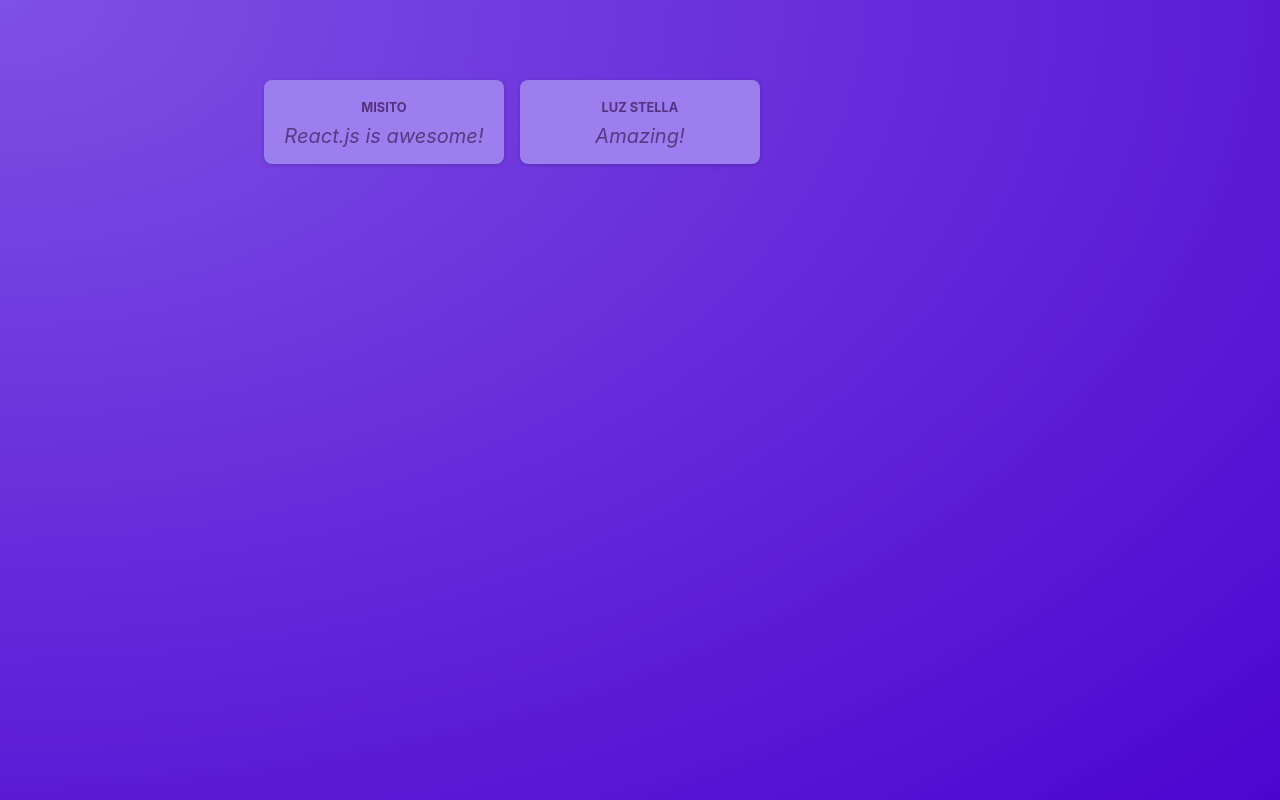
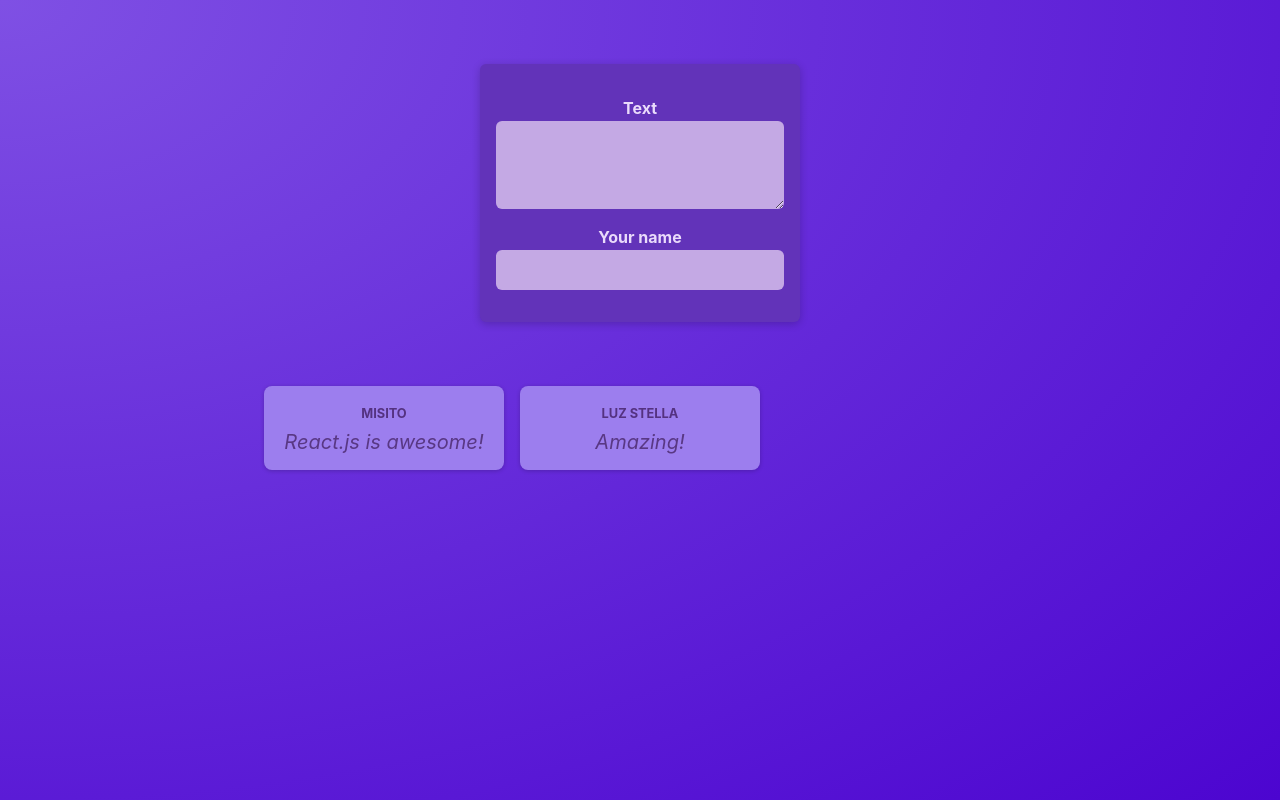
Before and after one commit to lssotog/react-poster-app, a React (Vite) app: page / in a window 1280 px wide. Built offline with nearby package versions, Linux system fonts and the light colour scheme.

Commit message:
NewPost component - modal

```diff
--- /dev/null
+++ b/src/components/NewPost.jsx
@@ -0,0 +1,18 @@
+import classes from "./NewPost.module.css";
+
+function NewPost() {
+  return (
+    <form className={classes.form}>
+      <p>
+        <label htmlFor="body">Text</label>
+        <textarea id="body" required rows={3} />
+      </p>
+      <p>
+        <label htmlFor="name">Your name</label>
+        <input type="text" id="name" required />
+      </p>
+    </form>
+  );
+}
+
+export default NewPost;
--- /dev/null
+++ b/src/components/NewPost.module.css
@@ -0,0 +1,55 @@
+.form {
+  background-color: #6233b9;
+  padding: 1rem;
+  width: 20rem;
+  margin: 2rem auto;
+  border-radius: 6px;
+  box-shadow: 0 2px 8px rgba(0, 0, 0, 0.2);
+}
+
+.form label {
+  display: block;
+  margin-bottom: 0.05rem;
+  color: #eadbfb;
+  font-weight: bold;
+}
+
+.form input,
+.form textarea {
+  display: block;
+  width: 100%;
+  font: inherit;
+  padding: 0.5rem;
+  border-radius: 6px;
+  border: none;
+  background-color: #c4a9e4;
+  color: #28262c;
+}
+
+.actions {
+  display: flex;
+  justify-content: flex-end;
+  gap: 0.5rem;
+}
+
+.actions button {
+  cursor: pointer;
+  font: inherit;
+  padding: 0.5rem 1.5rem;
+  border: none;
+  border-radius: 4px;
+  background-color: #34036c;
+  color: #e5d5f7;
+}
+
+.actions button:hover {
+  background-color: #23014a;
+}
+
+.actions button[type="button"] {
+  background-color: transparent;
+}
+
+.actions button[type="button"]:hover {
+  color: #d1bee6;
+}
--- a/src/components/PostList.jsx
+++ b/src/components/PostList.jsx
@@ -1,9 +1,11 @@
+import NewPost from "./NewPost";
 import { Post } from "./Post";
 import classes from "./PostList.module.css";
 
 export const PostList = () => {
   return (
     <>
+      <NewPost />
       <ul className={classes.posts}>
         <Post author="Misito" body="React.js is awesome!" />
         <Post author="Luz Stella" body="Amazing!" />
```
